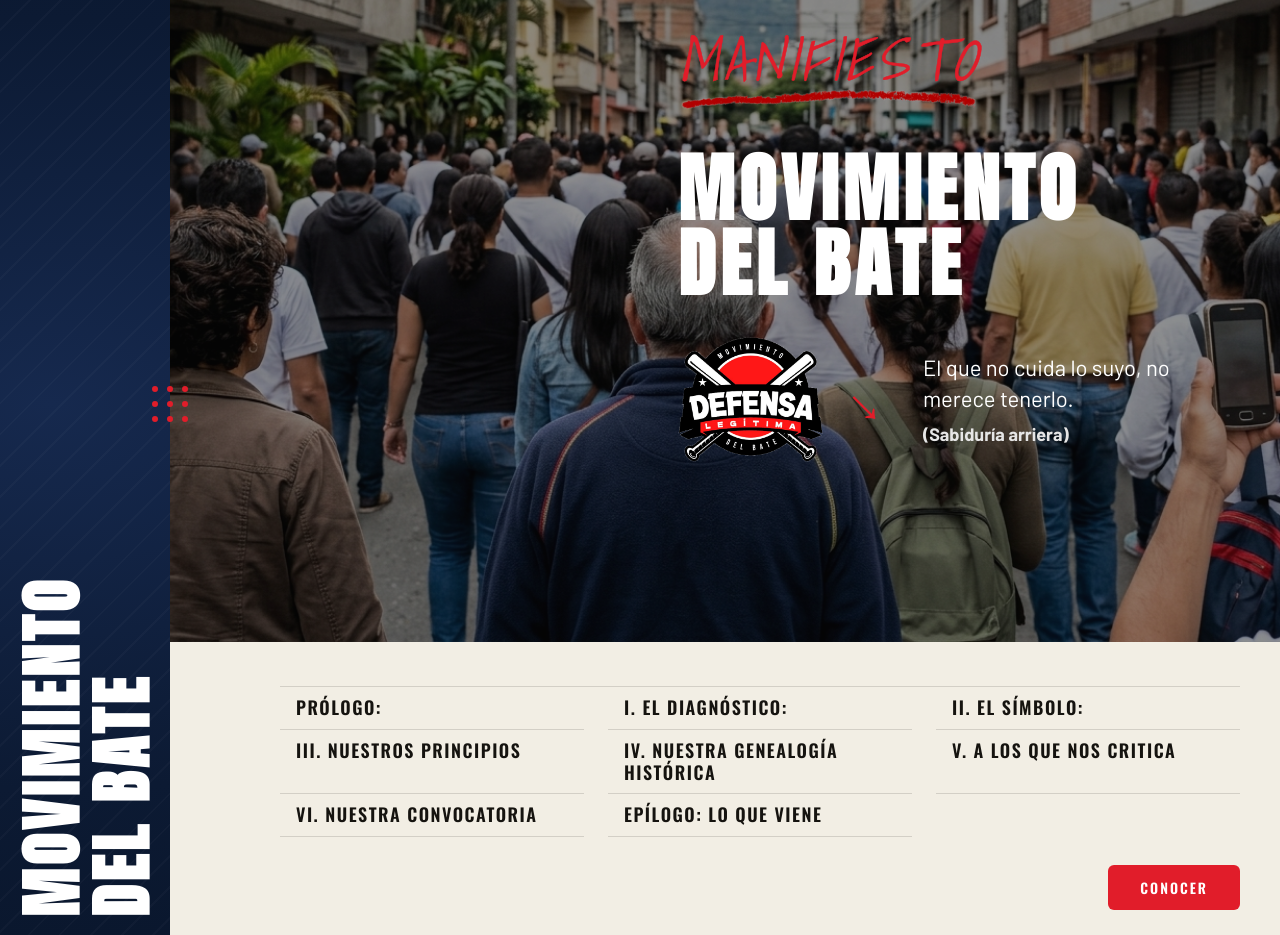
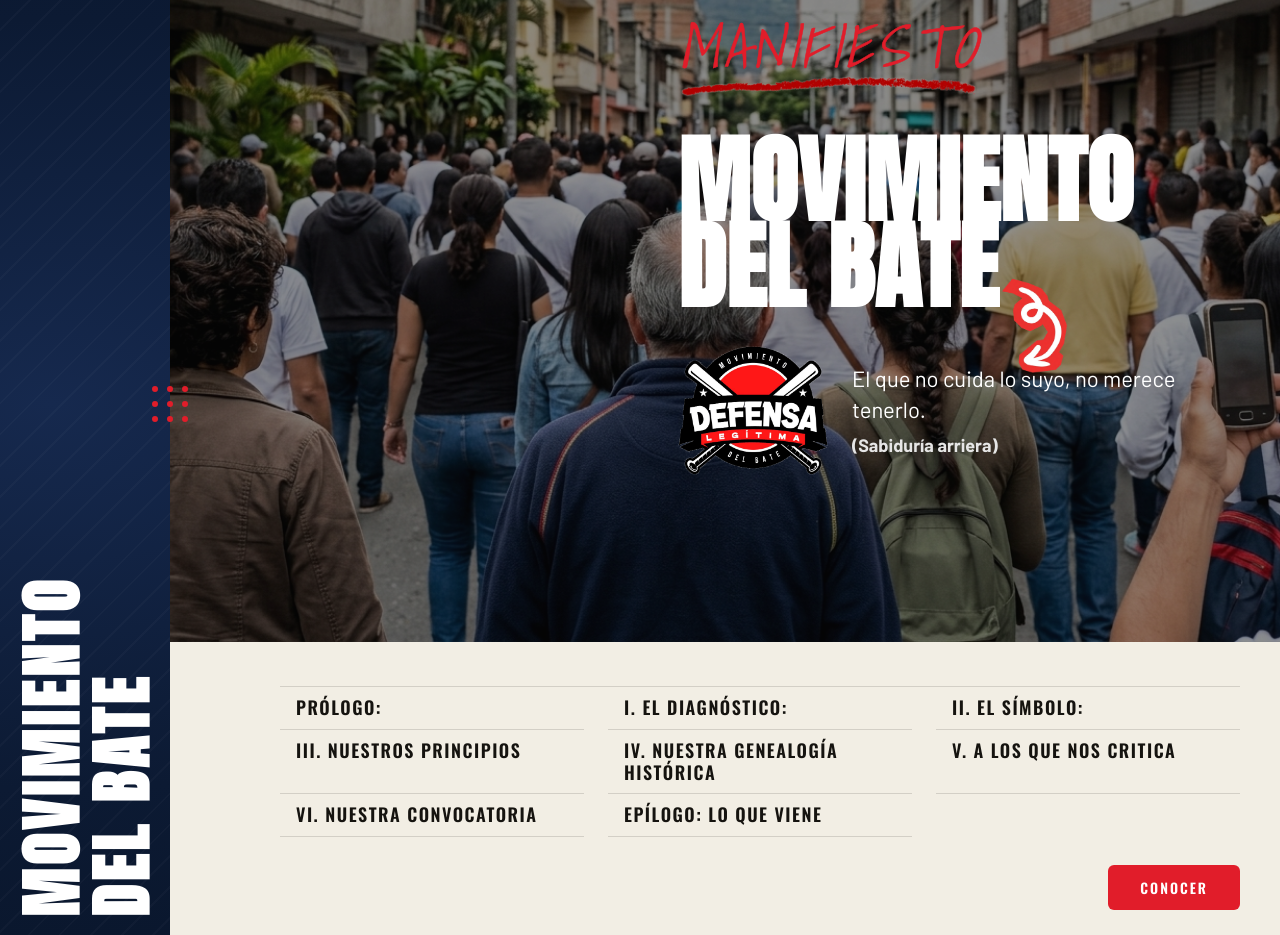
Before and after one commit to EsneiderCdD/movimiento-bate, a Next.js app: page / in a window 1280 px wide. Shown: the part 1480-2415 px from the top of the page. Built offline with nearby package versions, Linux system fonts and the light colour scheme.

Commit message:
feat(nosotros): Desing - arrow

```diff
--- a/src/components/specific/nosotros/NosotrosContent.module.css
+++ b/src/components/specific/nosotros/NosotrosContent.module.css
@@ -119,14 +119,20 @@
 }
 
 .title {
+  position: relative;
   font-family: var(--font-anton);
-  font-size: 75px;
-  line-height: 1;
-  letter-spacing: 5px;
+  font-size: 96px;
+  line-height: 0.9;
+  letter-spacing: 0.5px;
   text-transform: uppercase;
   font-weight: 700;
   color: var(--blanco);
   margin: 0;
+}
+
+.titleLine {
+  position: relative;
+  display: inline-block;
 }
 
 .bottomRow {
@@ -137,16 +143,17 @@
 }
 
 .logo {
-  width: 145px;
+  width: 150px;
   height: auto;
   display: block;
 }
 
 .arrow {
-  font-size: 52px;
-  line-height: 1;
-  color: var(--rojo);
-  transform: rotate(45deg);
+  position: absolute;
+  left: calc(100% + 4px);
+  top: 50%;
+  width: 0.7em;
+  height: auto;
 }
 
 .quote {
--- a/src/components/specific/nosotros/NosotrosContent.tsx
+++ b/src/components/specific/nosotros/NosotrosContent.tsx
@@ -39,7 +39,16 @@ export default function NosotrosContent() {
             <h1 className={styles.title}>
               MOVIMIENTO
               <br />
-              DEL BATE
+              <span className={styles.titleLine}>
+                DEL BATE
+                <Image
+                  src="/flecha.png"
+                  alt=""
+                  width={386}
+                  height={646}
+                  className={styles.arrow}
+                />
+              </span>
             </h1>
             <div className={styles.bottomRow}>
               <Image
@@ -49,9 +58,6 @@ export default function NosotrosContent() {
                 height={1280}
                 className={styles.logo}
               />
-              <span className={styles.arrow} aria-hidden="true">
-                →
-              </span>
               <blockquote className={styles.quote}>
                 El que no cuida lo suyo, no merece tenerlo.
                 <span className={styles.author}>(Sabiduría arriera)</span>
```
